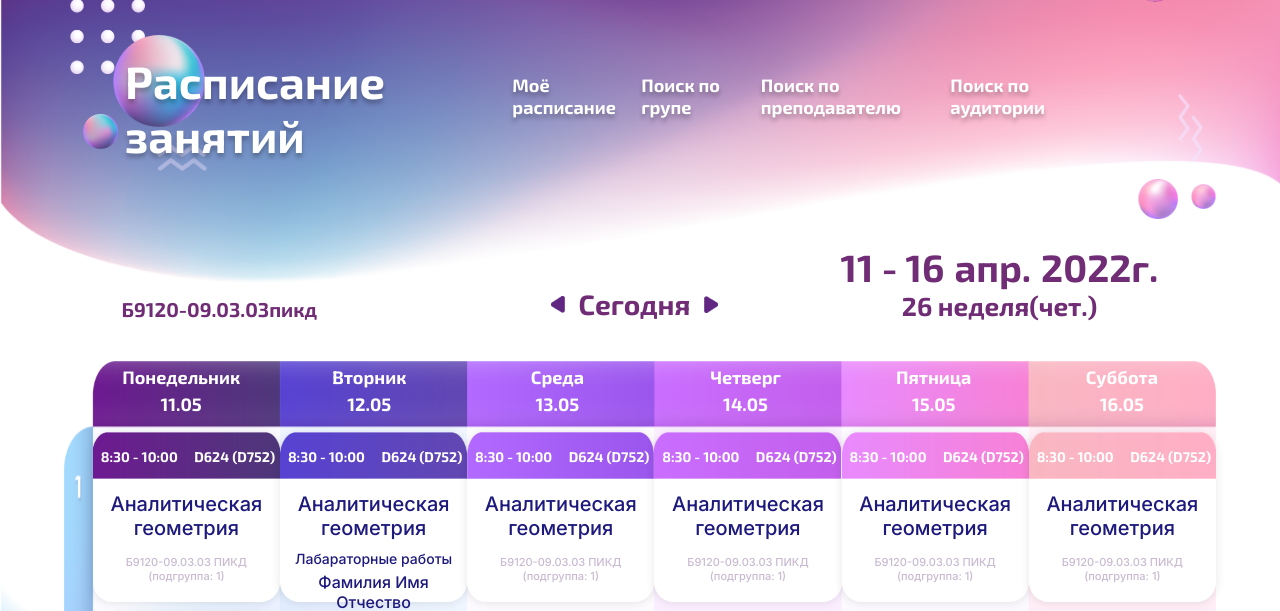
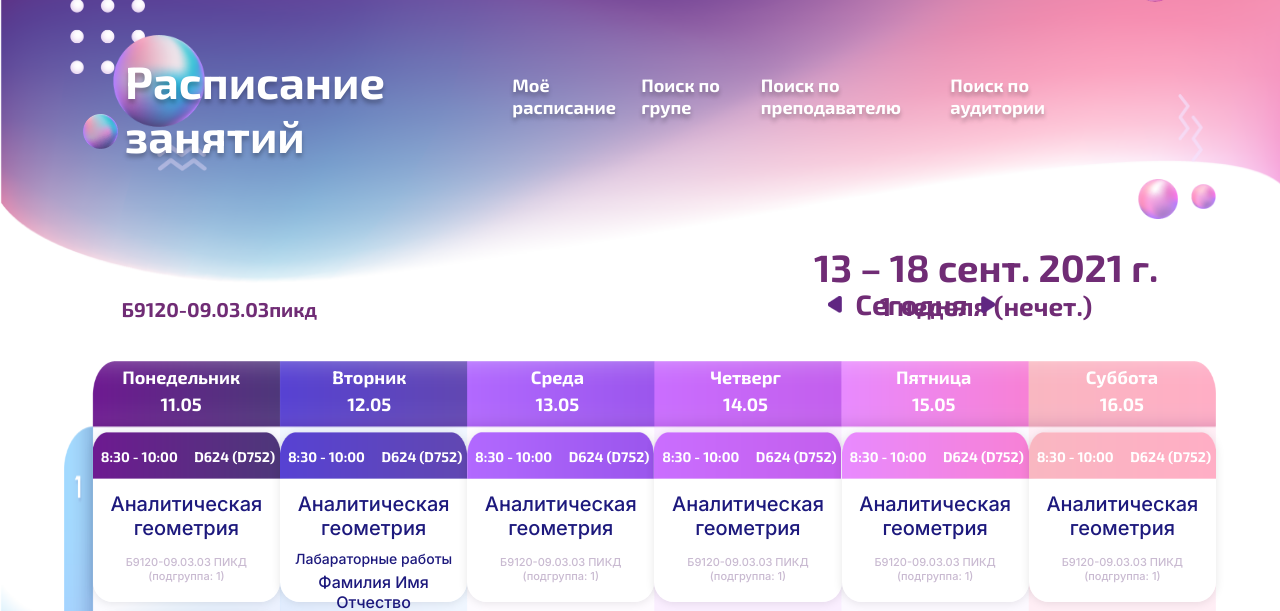
Before and after one commit to Tw1nM4x/TimeTable, a PHP site: page /index.php in a window 1280 px wide. Shown: the part 76-687 px from the top of the page. Run offline with PHP 8.4, Linux system fonts and the light colour scheme; the visitor is signed in with stand-in values (Sample User, id 1).

Commit message:
вставил выбор даты

```diff
--- a/Schedule/index.php
+++ b/Schedule/index.php
@@ -1,4 +1,7 @@
-<?php session_start(); ?>
+<?php
+    session_start();
+    include ('select_week.php');
+?>
 
 <!DOCTYPE html>
 <html lang="en">
@@ -47,17 +50,14 @@
         <div class="info">
             <div class="group1">Б9120-09.03.03пикд</div>
             <div class="time1">
-                <div class="btnLeft"></div>
+
+                <div onclick="location.href='last_day.php';" class="btnLeft"></div>
                 <div class="timeText">Сегодня</div>
-                <div class="btnRight"></div>
+                <div onclick="location.href='next_day.php';" class="btnRight"></div>
             </div>
             <div class="dataBlock">
-                <div class="data">
-                    <div class="day">11 - 16</div>
-                    <div class="month">апр.</div>
-                    <div class="year">2022г.</div>
-                </div>
-                <div class="week">26 неделя(чет.)</div>
+                <div class="data"><?php echo($_SESSION['selected_day']); ?> </div>
+                <div class="week"><?php echo($_SESSION['selected_week']); ?></div>
             </div>
         </div>
 
--- /dev/null
+++ b/Schedule/last_day.php
@@ -0,0 +1,5 @@
+<?php
+  session_start();
+  $_SESSION['week_numder'] -= 1;
+  header('Location: /');
+?>
--- a/Schedule/log.php
+++ b/Schedule/log.php
@@ -33,6 +33,8 @@
     $_SESSION['Lname'] = $Lname;
     $_SESSION['group'] = $group;
 
+    $_SESSION['week_numder'] = 5;
+
     header('Location: /');
 } else {
     $_SESSION['error'] = 'Введена неверная почта или пароль';
--- /dev/null
+++ b/Schedule/next_day.php
@@ -0,0 +1,5 @@
+<?php
+  session_start();
+  $_SESSION['week_numder'] += 1;
+  header('Location: /');
+?>
--- a/Schedule/reg.php
+++ b/Schedule/reg.php
@@ -55,6 +55,8 @@
 
 $_SESSION['auth'] = true;
 
+$_SESSION['week_numder'] = 5;
+
 $conn->query($sql);
 $conn->close();
 header('Location: /');
--- /dev/null
+++ b/Schedule/select_week.php
@@ -0,0 +1,77 @@
+<?php
+  session_start();
+
+    if($_SESSION['week_numder'] == 1){
+        $_SESSION['selected_day'] = "13 – 18 сент. 2021 г.";
+        $_SESSION['selected_week'] = "1 неделя (нечет.)";
+    }
+    if($_SESSION['week_numder'] == 2){
+        $_SESSION['selected_day'] = "20 – 25 сент. 2021 г.";
+        $_SESSION['selected_week'] = "2 неделя (чет.)";
+    }
+    if($_SESSION['week_numder'] == 3){
+        $_SESSION['selected_day'] = "27 сент. – 2 окт. 2021 г.";
+        $_SESSION['selected_week'] = "3 неделя (нечет.)";
+    }
+    if($_SESSION['week_numder'] == 4){
+        $_SESSION['selected_day'] = "4 – 9 окт. 2021 г.";
+        $_SESSION['selected_week'] = "4 неделя (чет.)";
+    }
+    if($_SESSION['week_numder'] == 5){
+        $_SESSION['selected_day'] = "11 – 16 окт. 2021 г.";
+        $_SESSION['selected_week'] = "5 неделя (нечет.)";
+    }
+    if($_SESSION['week_numder'] == 6){
+        $_SESSION['selected_day'] = "18 – 23 окт. 2021 г.";
+        $_SESSION['selected_week'] = "6 неделя (чет.)";
+    }
+    if($_SESSION['week_numder'] == 7){
+        $_SESSION['selected_day'] = "25 – 30 окт. 2021 г.";
+        $_SESSION['selected_week'] = "7 неделя (нечет.)";
+    }
+    if($_SESSION['week_numder'] == 8){
+        $_SESSION['selected_day'] = "1 – 6 нояб. 2021 г.";
+        $_SESSION['selected_week'] = "8 неделя (чет.)";
+    }
+    if($_SESSION['week_numder'] == 9){
+        $_SESSION['selected_day'] = "8 – 13 нояб. 2021 г.";
+        $_SESSION['selected_week'] = "9 неделя (нечет.)";
+    }
+    if($_SESSION['week_numder'] == 10){
+        $_SESSION['selected_day'] = "15 – 20 нояб. 2021 г.";
+        $_SESSION['selected_week'] = "10 неделя (чет.)";
+    }
+    if($_SESSION['week_numder'] == 11){
+        $_SESSION['selected_day'] = "22 – 27 нояб. 2021 г.";
+        $_SESSION['selected_week'] = "11 неделя (нечет.)";
+    }
+    if($_SESSION['week_numder'] == 12){
+        $_SESSION['selected_day'] = "29 нояб. – 4 дек. 2021 г.";
+        $_SESSION['selected_week'] = "12 неделя (чет.)";
+    }
+    if($_SESSION['week_numder'] == 13){
+        $_SESSION['selected_day'] = "6 – 11 дек. 2021 г.";
+        $_SESSION['selected_week'] = "13 неделя (нечет.)";
+    }
+    if($_SESSION['week_numder'] == 14){
+        $_SESSION['selected_day'] = "13 – 18 дек. 2021 г.";
+        $_SESSION['selected_week'] = "14 неделя (чет.)";
+    }
+    if($_SESSION['week_numder'] == 15){
+        $_SESSION['selected_day'] = "20 – 25 дек. 2021 г.";
+        $_SESSION['selected_week'] = "15 неделя (нечет.)";
+    }
+    if($_SESSION['week_numder'] == 16){
+        $_SESSION['selected_day'] = "27 дек. 2021 – 1 янв. 2022 г.";
+        $_SESSION['selected_week'] = "16 неделя (чет.)";
+    }
+    if($_SESSION['week_numder'] == 17){
+        //КАНИКУЛЫ НЕТ УЧЕБЫ
+        $_SESSION['selected_day'] = "3 – 8 янв. 2022 г. ";
+        $_SESSION['selected_week'] = "17 неделя (нечет.)";
+    }
+    if($_SESSION['week_numder'] == 18){
+        $_SESSION['selected_day'] = "10 – 15 янв. 2022 г.";
+        $_SESSION['selected_week'] = "18 неделя (чет.)";
+    }
+?>
--- a/Schedule/style/style.css
+++ b/Schedule/style/style.css
@@ -167,8 +167,9 @@
     font-family: "Exo 2", "Arial";
 }
 .time1 {
+    position: absolute;
     display: flex;
-    margin-left: 11%;
+    margin-left: 706px;
 }
 .timeText {
     font-size: 28px;
```
